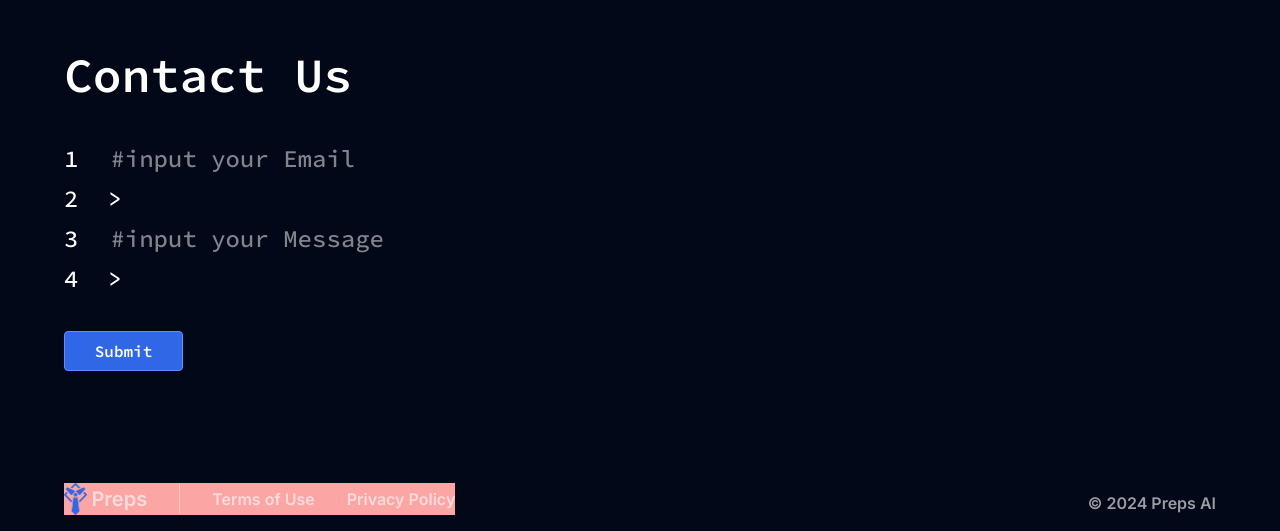
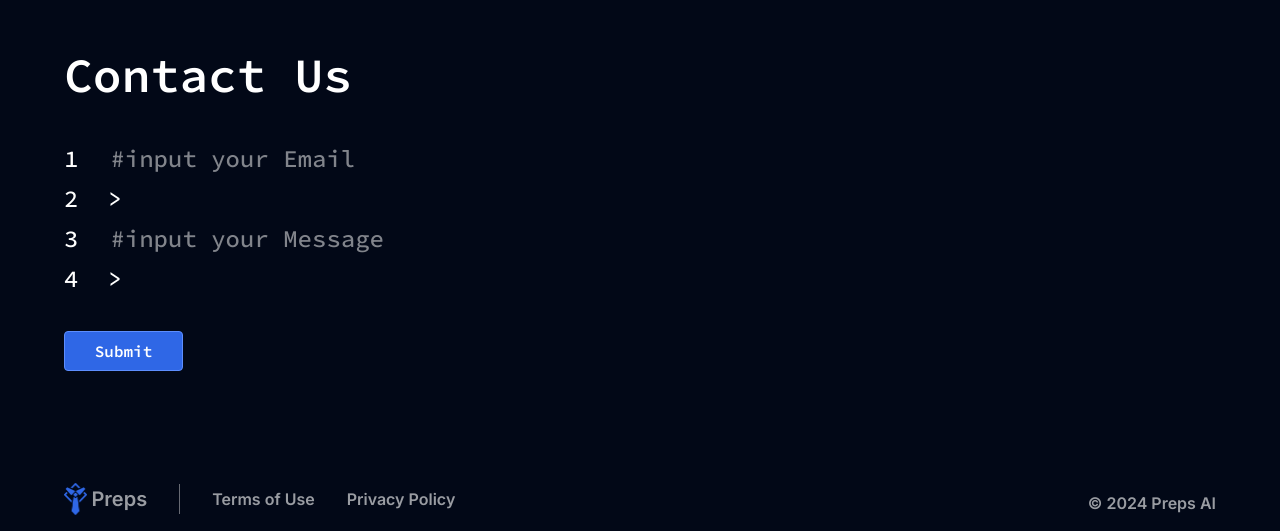
Before and after one commit to heojay0309/mockview_landing, a Next.js app: page / in a window 1280 px wide. Shown: the part 4645-5176 px from the top of the page. Built offline with nearby package versions, Linux system fonts and the light colour scheme.

Commit message:
main footer change

```diff
--- a/src/components/nav/Footer.tsx
+++ b/src/components/nav/Footer.tsx
@@ -5,7 +5,7 @@ const Footer = () => {
   return (
     <nav className="relative tablet:px-[64px] tablet:py-[32px] h-[64px] w-full px-[32px]">
       <div className=" font-[600] leading-[24px] flex flex-row justify-between items-center  py-[16px]">
-        <div className="flex tablet:gap-[32px] tablet:flex-row flex-col gap-[8px] bg-red-300 items-center justify-center">
+        <div className="flex tablet:gap-[32px] tablet:flex-row flex-col gap-[8px] items-center justify-center">
           <Link
             href="/"
             className="flex gap-[4px] justify-center items-center self-start tablet:self-center"
```
